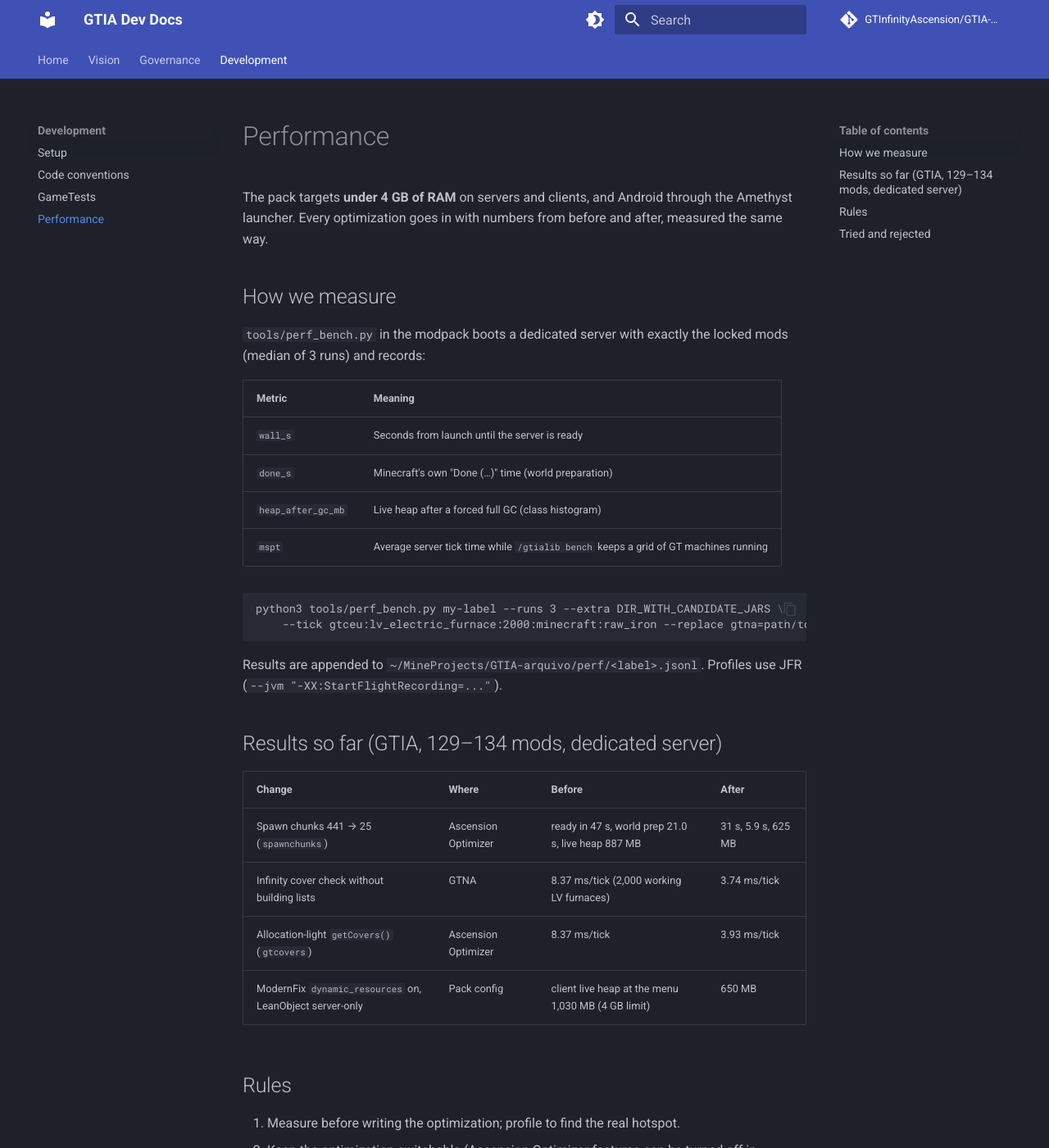
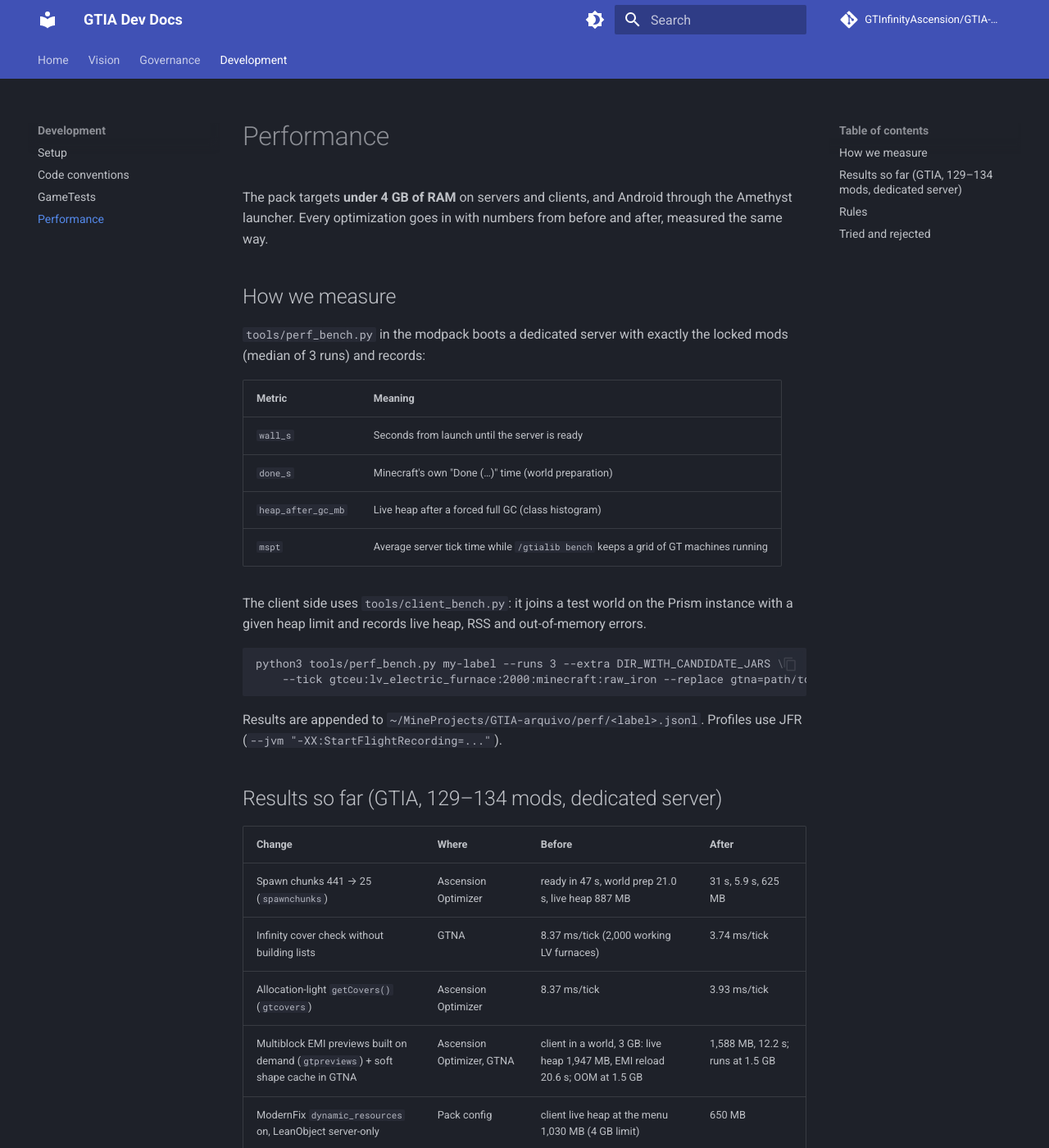
Before and after one commit to GTInfinityAscension/GTIA-Dev-Doc, an MkDocs documentation site: the page built from docs/development/performance.md, in a window 1280 px wide and 1400 px high. Shown: the whole window at 82% size. Built offline with MkDocs 1.6.1 and Material for MkDocs 9.7.7, drawn with Linux system fonts in a browser that asks for light colours; comment, search, counter and statistics services are not loaded.

Commit message:
Performance: lazy EMI previews and client bench

````diff
--- a/docs/development/performance.md
+++ b/docs/development/performance.md
@@ -13,6 +13,8 @@ The pack targets **under 4 GB of RAM** on servers and clients, and Android throu
 | `heap_after_gc_mb` | Live heap after a forced full GC (class histogram) |
 | `mspt` | Average server tick time while `/gtialib bench` keeps a grid of GT machines running |
 
+The client side uses `tools/client_bench.py`: it joins a test world on the Prism instance with a given heap limit and records live heap, RSS and out-of-memory errors.
+
 ```sh
 python3 tools/perf_bench.py my-label --runs 3 --extra DIR_WITH_CANDIDATE_JARS \
     --tick gtceu:lv_electric_furnace:2000:minecraft:raw_iron --replace gtna=path/to/gtna.jar --off gtcovers
@@ -27,6 +29,7 @@ Results are appended to `~/MineProjects/GTIA-arquivo/perf/<label>.jsonl`. Profil
 | Spawn chunks 441 → 25 (`spawnchunks`) | Ascension Optimizer | ready in 47 s, world prep 21.0 s, live heap 887 MB | 31 s, 5.9 s, 625 MB |
 | Infinity cover check without building lists | GTNA | 8.37 ms/tick (2,000 working LV furnaces) | 3.74 ms/tick |
 | Allocation-light `getCovers()` (`gtcovers`) | Ascension Optimizer | 8.37 ms/tick | 3.93 ms/tick |
+| Multiblock EMI previews built on demand (`gtpreviews`) + soft shape cache in GTNA | Ascension Optimizer, GTNA | client in a world, 3 GB: live heap 1,947 MB, EMI reload 20.6 s; OOM at 1.5 GB | 1,588 MB, 12.2 s; runs at 1.5 GB |
 | ModernFix `dynamic_resources` on, LeanObject server-only | Pack config | client live heap at the menu 1,030 MB (4 GB limit) | 650 MB |
 
 ## Rules
````
